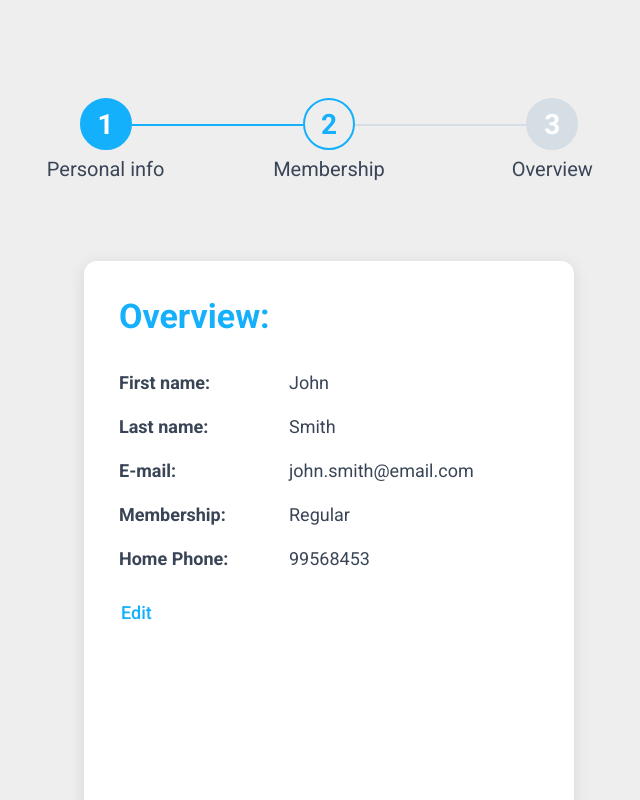
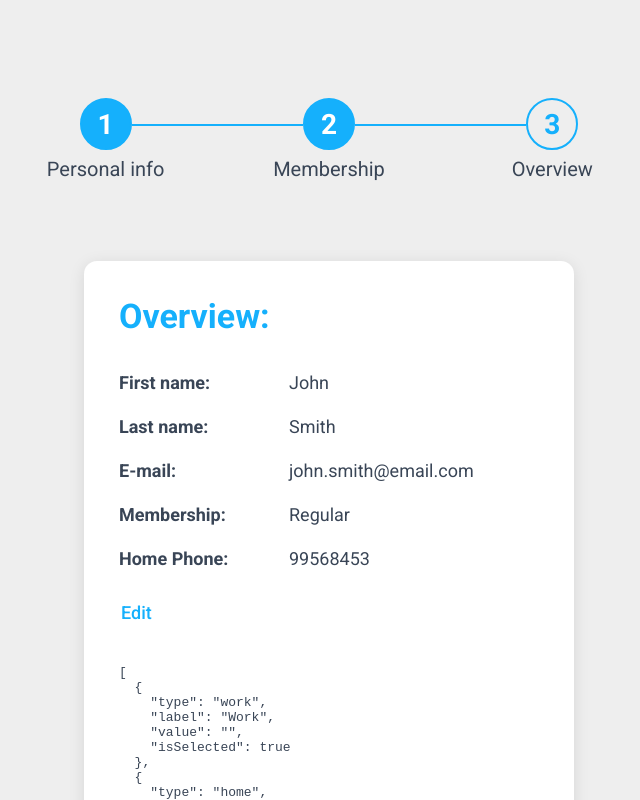
Before and after one commit to jurispl/homework, a Vue app: page /form/overview in a window 1280 px wide. Shown: the top 800 px of the page, without its empty margins (311-951 px from the left). Built offline with nearby package versions, Linux system fonts and the light colour scheme.

Commit message:
Add Step functional

```diff
--- a/src/App.vue
+++ b/src/App.vue
@@ -9,25 +9,35 @@ export default {
   provide() {
     return {
       steps: this.steps,
+      user: this.user,
       phones: this.phones,
     }
   },
-  data(){
-    return{
+  data() {
+    return {
       steps: [
         {
           title: 'Personal info',
-          status: 'fulfilled',
+          status: 'active',
+          id: 1,
         },
         {
           title: 'Membership',
-          status: 'active',
+          status: 'disabled',
+          id: 2,
         },
         {
           title: 'Overview',
-          status: 'disabled'
+          status: 'disabled',
+          id: 3,
         },
       ],
+      user: {
+        firstName: '',
+        lastName: '',
+        email: '',
+        membership: '',
+      },
       phones: [
         {
           type: 'work',
--- a/src/components/AppStepperHeader.vue
+++ b/src/components/AppStepperHeader.vue
@@ -3,17 +3,17 @@
 
     <div
         class="step-header"
-        v-for="({title, status}, index) in steps"
-        :key="index"
+        v-for="({title, id}, index) in steps"
+        :key="id"
     >
       <div
           class="step-horizontal-line"
-          :class="status"
+          :class="getStatus(index)"
           v-if="index !== 0"
       ></div>
       <app-stepper-step
           :title="title"
-          :status="status"
+          :status="getStatus(index)"
           :id="index+1"
       ></app-stepper-step>
     </div>
@@ -27,7 +27,18 @@ import AppStepperStep from "@/components/AppStepperStep";
 export default {
   name: "AppStepperHeader",
   components: {AppStepperStep},
-  props: ['steps'],
+  props: ['steps', 'activeStep'],
+  methods: {
+    getStatus(index) {
+      if (index === +this.activeStep) {
+        return 'active'
+      } else if (index > +this.activeStep) {
+        return 'disabled'
+      } else {
+        return 'fulfilled';
+      }
+    }
+  },
 }
 </script>
 
--- a/src/views/FormMembership.vue
+++ b/src/views/FormMembership.vue
@@ -1,7 +1,7 @@
 <template>
   <app-stepper>
     <template #header>
-      <app-stepper-header :steps="steps"></app-stepper-header>
+      <app-stepper-header :steps="steps" active-step="1"></app-stepper-header>
     </template>
     <template #default>
       <form>
--- a/src/views/FormOverview.vue
+++ b/src/views/FormOverview.vue
@@ -1,7 +1,7 @@
 <template>
   <app-stepper>
     <template #header>
-      <app-stepper-header :steps="steps"></app-stepper-header>
+      <app-stepper-header :steps="steps" active-step="2"></app-stepper-header>
     </template>
     <template #default>
 
@@ -38,6 +38,7 @@
           <div class="button-group">
             <button type="submit" class="btn link">Edit</button>
           </div>
+          <pre>{{this.phones}}</pre>
         </div>
 
         <div class="stepper-content-footer">
@@ -60,7 +61,7 @@ import AppStepper from "@/components/AppStepper";
 export default {
   name: "FormOverview",
   components: {AppStepperHeader, AppStepper},
-  inject: ['steps'],
+  inject: ['steps', 'phones'],
 }
 </script>
 
--- a/src/views/FormPersonalInfo.vue
+++ b/src/views/FormPersonalInfo.vue
@@ -1,10 +1,10 @@
 <template>
   <app-stepper>
     <template #header>
-      <app-stepper-header :steps="steps"></app-stepper-header>
+      <app-stepper-header :steps="steps" active-step="0"></app-stepper-header>
     </template>
     <template #default>
-      <form>
+      <form @submit.prevent="sendForm">
         <div class="between">
           <div class="stepper-content-top">
             <h2 class="stepper-title">Personal info</h2>
@@ -97,7 +97,7 @@
 
           <div class="stepper-content-footer">
             <div class="to-column">
-              <button @click="$router.push('/form/membership')" type="button" class="btn primary s-lg">Continue</button>
+              <button type="submit" class="btn primary s-lg">Continue</button>
             </div>
           </div>
         </div>
@@ -118,7 +118,7 @@ import AppFormFieldGroup from "@/components/AppFormFieldGroup";
 export default {
   name: "FormPersonalInfo",
   components: {AppFormFieldGroup, AppDropdownItem, AppDropdownMenu, AppDropdown, AppStepperHeader, AppStepper},
-  inject: ['steps', 'phones'],
+  inject: ['steps', 'user', 'phones'],
   computed: {
     countSelectedPhone() {
       return this.phones.reduce((counter, item) => {
@@ -161,6 +161,10 @@ export default {
       console.log(this.phoneList);
       phone.isSelected = true;
     },
+    sendForm(event) {
+      // @click="$router.push('/form/membership')"
+      console.log('Send FORM', event);
+    },
   },
 }
 </script>
```
